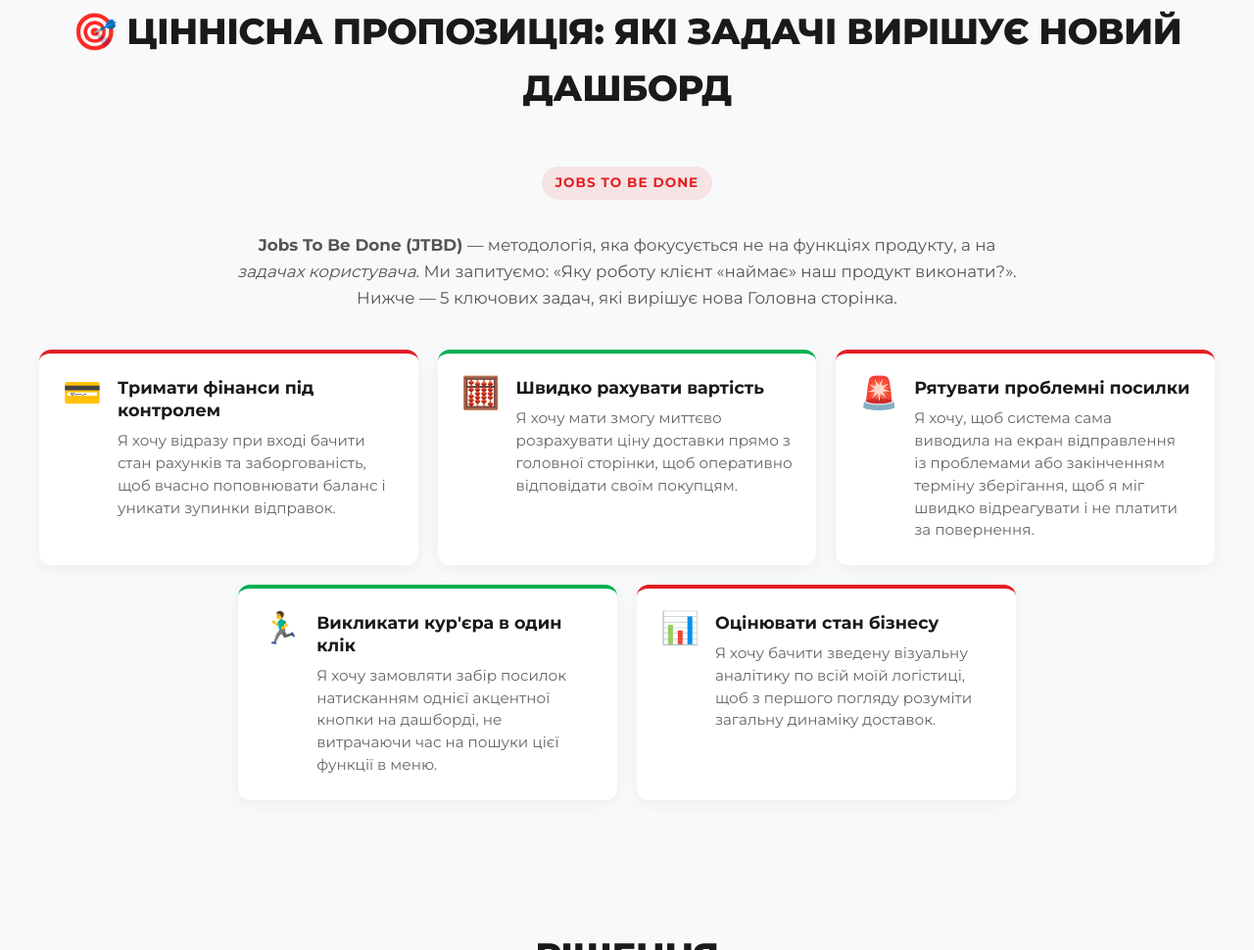
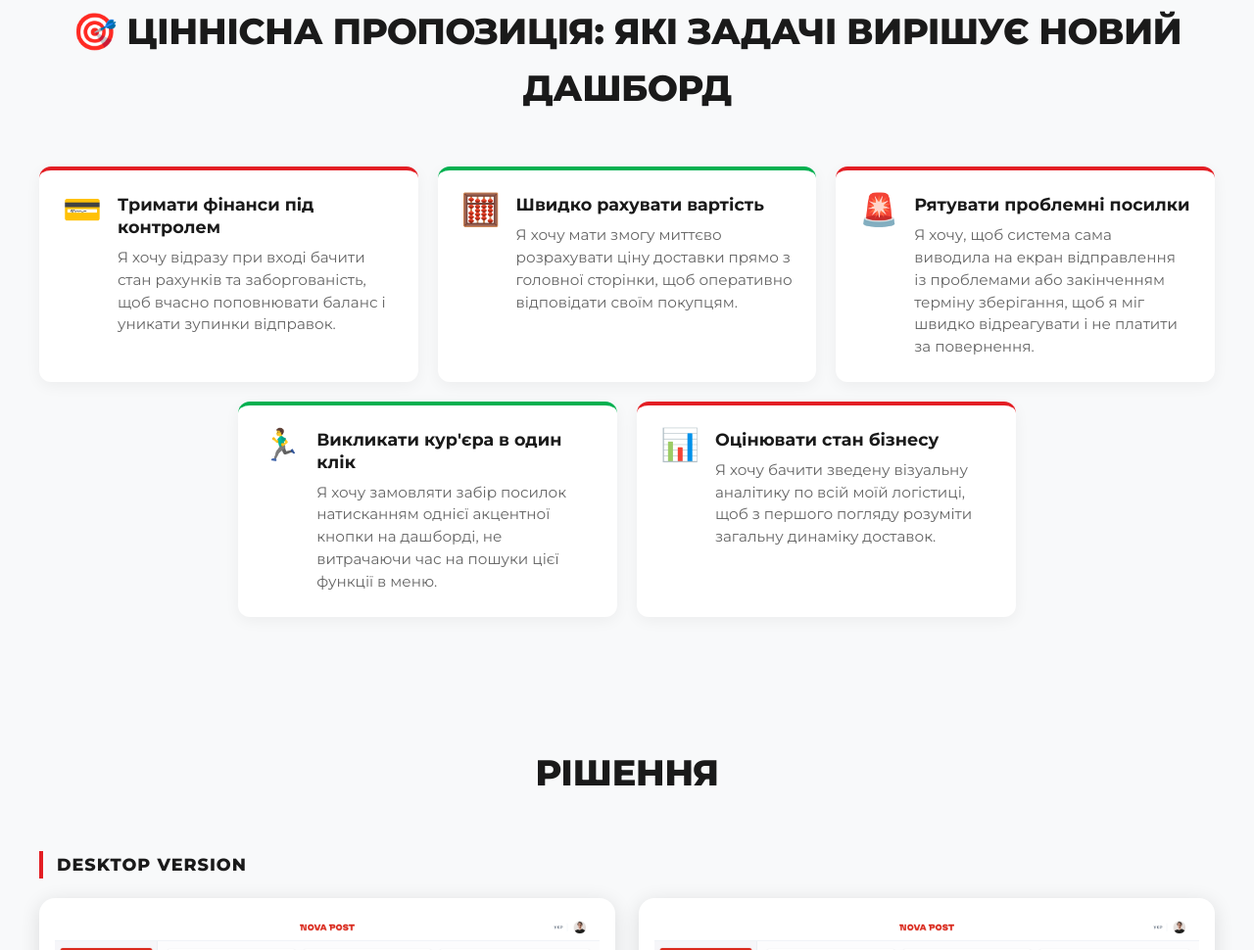
Before and after one commit to Alex2909q/rs-holovnastorinka, a plain HTML site: page index.html in a window 1280 px wide. Shown: the part 4509-5479 px from the top of the page at 98% size. Drawn offline with Linux system fonts and the light colour scheme.

Commit message:
auto: save at 2026-05-22 09:51:37

```diff
--- a/index.html
+++ b/index.html
@@ -205,14 +205,6 @@
     <section class="section jtbd-section">
         <div class="container">
             <h2 class="section-title">🎯 Ціннісна пропозиція: Які задачі вирішує новий дашборд</h2>
-
-            <!-- JTBD methodology description -->
-            <div class="jtbd-intro">
-                <div class="jtbd-intro-badge">Jobs To Be Done</div>
-                <p class="jtbd-intro-text">
-                    <strong>Jobs To Be Done (JTBD)</strong> — методологія, яка фокусується не на функціях продукту, а на <em>задачах користувача</em>. Ми запитуємо: «Яку роботу клієнт «наймає» наш продукт виконати?». Нижче — 5 ключових задач, які вирішує нова Головна сторінка.
-                </p>
-            </div>
 
             <div class="jtbd-grid">
                 <!-- Row 1: 3 cards -->
```
